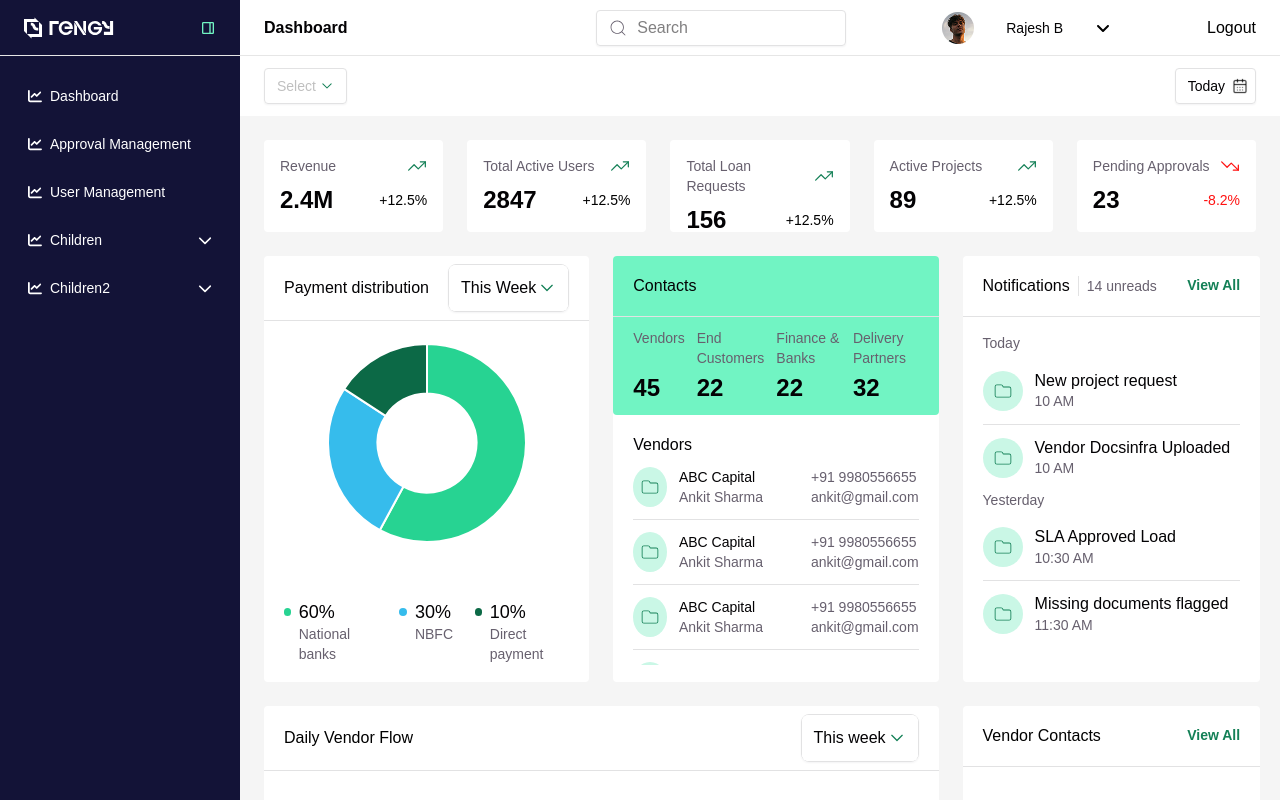
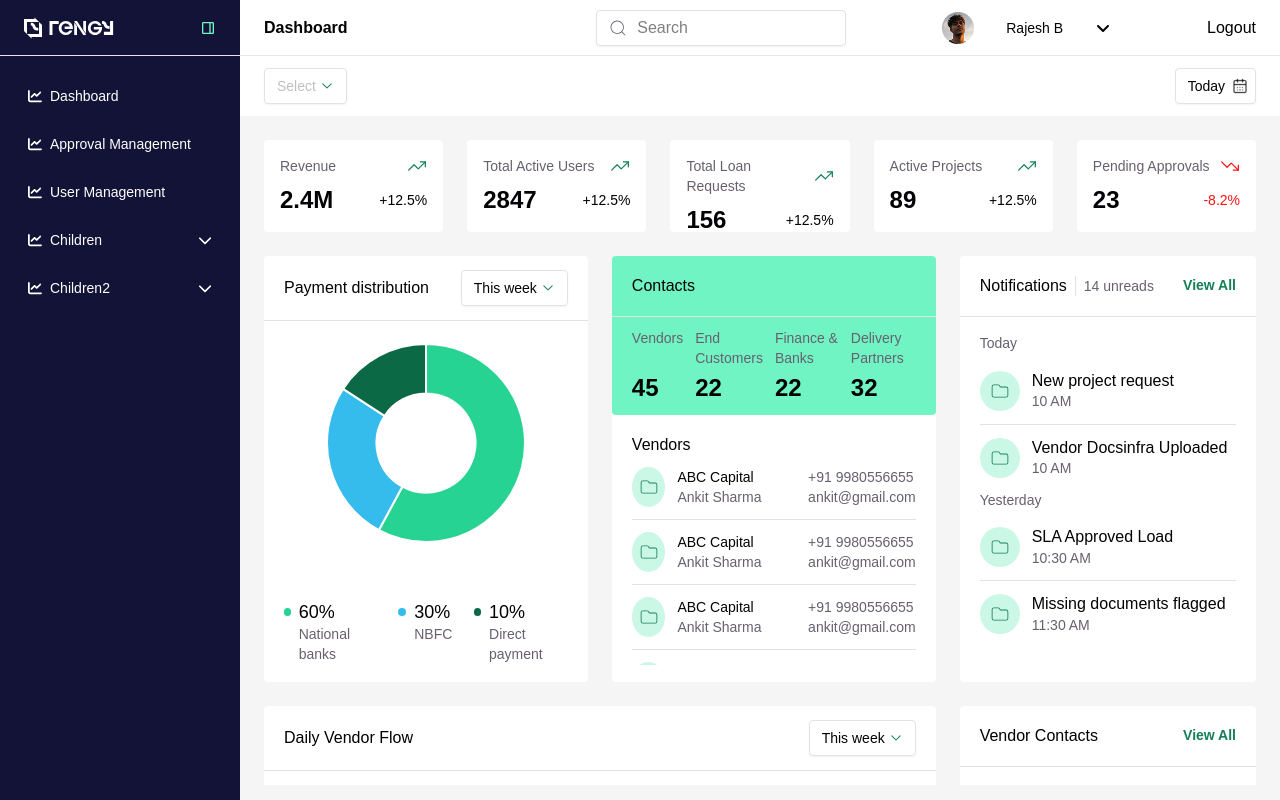
Before and after one commit to palpxdev123/Rengy-WebAdmin, a React (Vite) app: page / in a window 1280 px wide. Built offline with nearby package versions, Linux system fonts and the light colour scheme; sample sign-in values are in the browser's storage.

Commit message:
userManagement

```diff
--- a/src/Components/Chart/index.tsx
+++ b/src/Components/Chart/index.tsx
@@ -86,10 +86,14 @@ const BookingChart: React.FC<BookingChartProps> = ({
 
         {/* ✅ Custom SelectComponent */}
         <SelectComponent
+        size="small"
           value={selectedOption}
-          onChange={(value: string) => setSelectedOption(value)}
-          options={optionsSelect}
+          // options={optionsSelect}
           placeholder="This week"
+           onChange={()=>""}
+              name="week"
+                // value={"week"}
+                options={[{ label: "This week", value: "week" }]}
         />
       </article>
 
--- a/src/Components/Input/index.tsx
+++ b/src/Components/Input/index.tsx
@@ -5,12 +5,12 @@ import "../../styles/_utilities.scss";
 interface props {
   name?: string;
   value?: string;
-  onChange?: () => void;
+  onChange?: (value:any) => void;
   placeholder?: string;
   type?: string;
   disabled?: boolean;
   label?: string;
-  error?: string;
+  error?: any;
   mandatory?: boolean;
   inputClass?: string;
   size?: string;
--- a/src/Components/PageLayout/index.tsx
+++ b/src/Components/PageLayout/index.tsx
@@ -9,49 +9,77 @@ import { Graph, GraphDown } from "../../assets/Images";
 interface props {
   title: String;
   children?: ReactNode;
-  header2?: any;
+  header2?: boolean;
   DashboardCardvalue?: any[];
-  ContactData?:any[];
-   header3?: any;
+  ContactData?: any[];
+  header3?: boolean;
+  footer?: ReactNode;
 }
 
 const PageLayout = ({
   title,
   children,
-  header2,
+  header2 = false,
   DashboardCardvalue,
   ContactData,
-  header3
+  header3 = false,
+  footer,
 }: props) => {
+  const height = () => {
+    if ([header2, header3]?.some((value) => value)) {
+      if (DashboardCardvalue) {
+        return "h-[calc(100vh-116px-155px)] overflow-y-scroll";
+      } else {
+        return "h-[calc(100vh-150px)] overflow-y-scroll";
+      }
+    } else {
+      return "h-[calc(100vh-56px)] overflow-y-scroll";
+    }
+    // return [header2, header3]?.some((value)=>value)
+  };
+  console.log(height(), "fish");
 
   return (
     <div>
-      <Header title={title} header2={header2} header3={header3}/>
+      <Header title={title} header2={header2} header3={header3} />
 
       <div
         className={`p-[24px] ${
-          header2 ? "h-[calc(100vh-116px)]" : "h-[calc(100vh-56px)]"
-        } overflow-y-scroll flex flex-col justify-between`}
+          [header2, header3]?.some((value) => value)
+            ? "h-[calc(100vh-116px)]"
+            : "h-[calc(100vh-56px)]"
+        } flex flex-col justify-between mb-120px]`}
       >
-        {DashboardCardvalue && <div className="flex justify-between gap-[24px] pb-[24px]">
+        {DashboardCardvalue && (
+          <div className="flex justify-between gap-[24px]  pb-[24px]">
             {DashboardCardvalue?.map((item) => (
               <FlatCard
                 value={item?.value}
                 percentage={item?.percentage}
                 label={item?.label}
                 isPositive={item?.percentage >= 0}
-              imageSource={item?.percentage ? item?.percentage >= 0 ? Graph : GraphDown : item?.imageSource}
+                imageSource={
+                  item?.percentage
+                    ? item?.percentage >= 0
+                      ? Graph
+                      : GraphDown
+                    : item?.imageSource
+                }
               />
             ))}
-        </div>}
-        <div className="flex justify-between gap-[24px]   w-[100%]">
-          <div className="w-[68%]">{children}</div>
-          <div className="w-[30%] ">
+          </div>
+        )}
+        <div className="flex justify-between gap-[24px] w-[100%]">
+          <div className={`w-[68%] ${height()} scrollbarHidden`}>
+            {children}
+          </div>
+          <div className={`w-[30%] ${height()} scrollbarHidden`}>
             <Notification />
-            <ContactArea  ContactData={ContactData} />
+            <ContactArea ContactData={ContactData} />
           </div>
         </div>
       </div>
+      <div className="w-full">{footer}</div>
     </div>
   );
 };
--- a/src/Components/RequestsApproval/index.tsx
+++ b/src/Components/RequestsApproval/index.tsx
@@ -54,7 +54,11 @@ const RequestsApprovalCard = ({
             <h1 className="hfour text-secondary">Approval Requests</h1>
             <p className="sidehtwo view-text">View all</p>
           </div>
-          <SelectComponent placeholder="This week" />
+          <SelectComponent  onChange={()=>""}
+              name="week"
+              size="small"
+                value={"week"}
+                options={[{ label: "This week", value: "week" }]} placeholder="This week" />
         </div>
       )}
 
--- a/src/Components/Select/index.tsx
+++ b/src/Components/Select/index.tsx
@@ -14,7 +14,7 @@ interface SelectComponentProps {
   label?: string;
   placeholder?: string;
   className?: string;
-  value?: string | number | undefined;
+  value?: string | number | null;
   onChange: (name: string, value?: any) => void;
   options?: OptionType[];
   disabled?: boolean;
--- a/src/Layout/index.tsx
+++ b/src/Layout/index.tsx
@@ -1,9 +1,7 @@
-import Header from "./Header";
 import Sidebar from "./Sidebar";
 import "../styles/_utilities.scss";
 import { Outlet } from "react-router-dom";
 import { useState } from "react";
-import { Notification } from "../Components";
 
 const Layout = () => {
   const [toggle, setToggle] = useState([]);
--- a/src/Pages/Admin/ApprovalManagement/index.tsx
+++ b/src/Pages/Admin/ApprovalManagement/index.tsx
@@ -46,17 +46,18 @@ const ApprovalManagement = () => {
   };
 
   return (
-    <PageLayout header3={true} title={"Approval Management"}>
+    <PageLayout header2={false} header3={true} title={"Approval Management"}>
       <div className="bg-main-secondary">
         <div className="flex justify-between w-full px-[20px] py-[12px] header-border-bottom">
           <Input
             search
-
+            size="small"
             placeholder="Search requests"
-            inputClass="text-seven"
+            inputClass="text-seven w-[250px]"
           />
           <SelectComponent
           name="approve"
+          size="small"
           onChange={(name, value)=>console.log(name, value)
           }
             placeholder="All Status"
--- a/src/Pages/Admin/UserManagement/index.tsx
+++ b/src/Pages/Admin/UserManagement/index.tsx
@@ -6,6 +6,7 @@ import {
   Vendor,
 } from "../../../assets/Images";
 import {
+  Buttoncomponent,
   DropdownComponent,
   Input,
   Popup,
@@ -18,6 +19,8 @@ import { FiEdit2 } from "react-icons/fi";
 import { LuUserRoundX } from "react-icons/lu";
 import { AiOutlineDelete } from "react-icons/ai";
 import { useState } from "react";
+import { useFormik } from "formik";
+import * as yup from "yup";
 
 interface DataType {
   key: string;
@@ -26,6 +29,14 @@ interface DataType {
   department: string;
   status: "Active" | "Inactive";
   lastLogin: string;
+}
+
+interface FormikInitial {
+  full_name: string;
+  email: string;
+  role: string;
+  department: string;
+  phone_number: string;
 }
 
 const UserManagement = () => {
@@ -217,12 +228,42 @@ const UserManagement = () => {
     },
   ];
 
+  const initialValues: FormikInitial = {
+    full_name: "",
+    email: "",
+    role: "",
+    department: "",
+    phone_number: "",
+  };
+
+  const validationSchema = yup.object().shape({
+    full_name: yup?.string()?.required("Full name is required"),
+    email: yup?.string()?.email()?.required("email is required"),
+    role: yup?.string()?.required("role is required"),
+    department: yup?.string()?.required("Department is required"),
+    phone_number: yup?.string()?.required("Phone Number is required"),
+  });
+
+  const { values, setFieldValue, handleSubmit, handleChange, errors, touched } =
+    useFormik<FormikInitial>({
+      initialValues: initialValues,
+      validationSchema: validationSchema,
+      onSubmit: () => console.log("value"),
+    });
+
+  console.log(values, "formik Value", errors, touched);
+
   return (
     <PageLayout
       title={"User Management"}
-      header2={false}
+      header2={true}
       DashboardCardvalue={DashboardCardvalue}
       ContactData={ContactData}
+      footer={
+        <div className="absolute bottom-0 px-[24px] py-[12px] bg-main-secondary w-[58%] flex justify-end">
+          <Buttoncomponent type="primary" label={"Add User"} />
+        </div>
+      }
     >
       <TableComponent dataSource={dataSource} columns={columns} header={true} />
       <Popup
@@ -232,41 +273,60 @@ const UserManagement = () => {
         Footer={true}
         footerLeftButtonlabel="Cancel"
         footerRightButtonlabel="Update User"
-        footerRightButtonOnclick={() => alert("User Updated")}
+        footerRightButtonOnclick={() => handleSubmit()}
         className="w-max"
       >
         <div className="grid grid-cols-2 gap-[16px]">
           <Input
             label="Full Name"
             name="full_name"
-            onChange={() => ""}
-            value="ramakrishnan"
+            onChange={handleChange}
+            value={values?.full_name}
             mandatory={true}
-            error="full name is required"
+            error={errors && touched && errors?.full_name}
             inputClass="w-[282px]"
           />
           <Input
             label="Email Address"
             name="email"
-            onChange={() => ""}
-            value="abc@example.com"
+            onChange={handleChange}
+            value={values?.email}
             mandatory={true}
             inputClass="w-[282px]"
-            // error="full name is required"
+            error={errors && touched && errors?.email}
           />
           <SelectComponent
-            label="Email Address"
-            name="email"
-            onChange={(name, value) => console.log(name, value)}
-            // value="abc@example.com"
+            label="Role"
+            name="role"
+            onChange={(name, value) => setFieldValue(name, value)}
+            value={values?.role || null}
             mandatory={true}
             selectClass="w-[282px] "
             placeholder="Please select"
             options={[
-              { label: "John Doe", value: "john" },
-              { label: "Jane Smith", value: "jane" },
-              { label: "Michael Lee", value: "michael" },
+              { label: "Loan Officer", value: "loan_officer" },
+              { label: "Operation Manger", value: "operational_manager" },
+              { label: "Super Admin", value: "super_admin" },
             ]}
+            error={errors && touched && errors?.role}
+          />
+          <Input
+            label="Department"
+            name="department"
+            onChange={handleChange}
+            value={values?.department}
+            mandatory={true}
+            inputClass="w-[282px]"
+            error={errors && touched && errors?.department}
+          />
+          <Input
+            label="Phone Number"
+            name="phone_number"
+            onChange={handleChange}
+            value={values?.phone_number}
+            mandatory={true}
+            inputClass="w-[282px]"
+            error={errors && touched && errors?.phone_number}
           />
         </div>
       </Popup>
--- a/src/Pages/Dashboard/index.tsx
+++ b/src/Pages/Dashboard/index.tsx
@@ -112,6 +112,9 @@ const Dashboard = () => {
                 <p className="pr-[8px]">Daily Vendor Flow</p>
               </div>
               <SelectComponent
+              onChange={()=>""}
+              name="week"
+              size="small"
                 value={"week"}
                 options={[{ label: "This week", value: "week" }]}
               />
```
Lines whose indentation alone changed are shown as unchanged.
